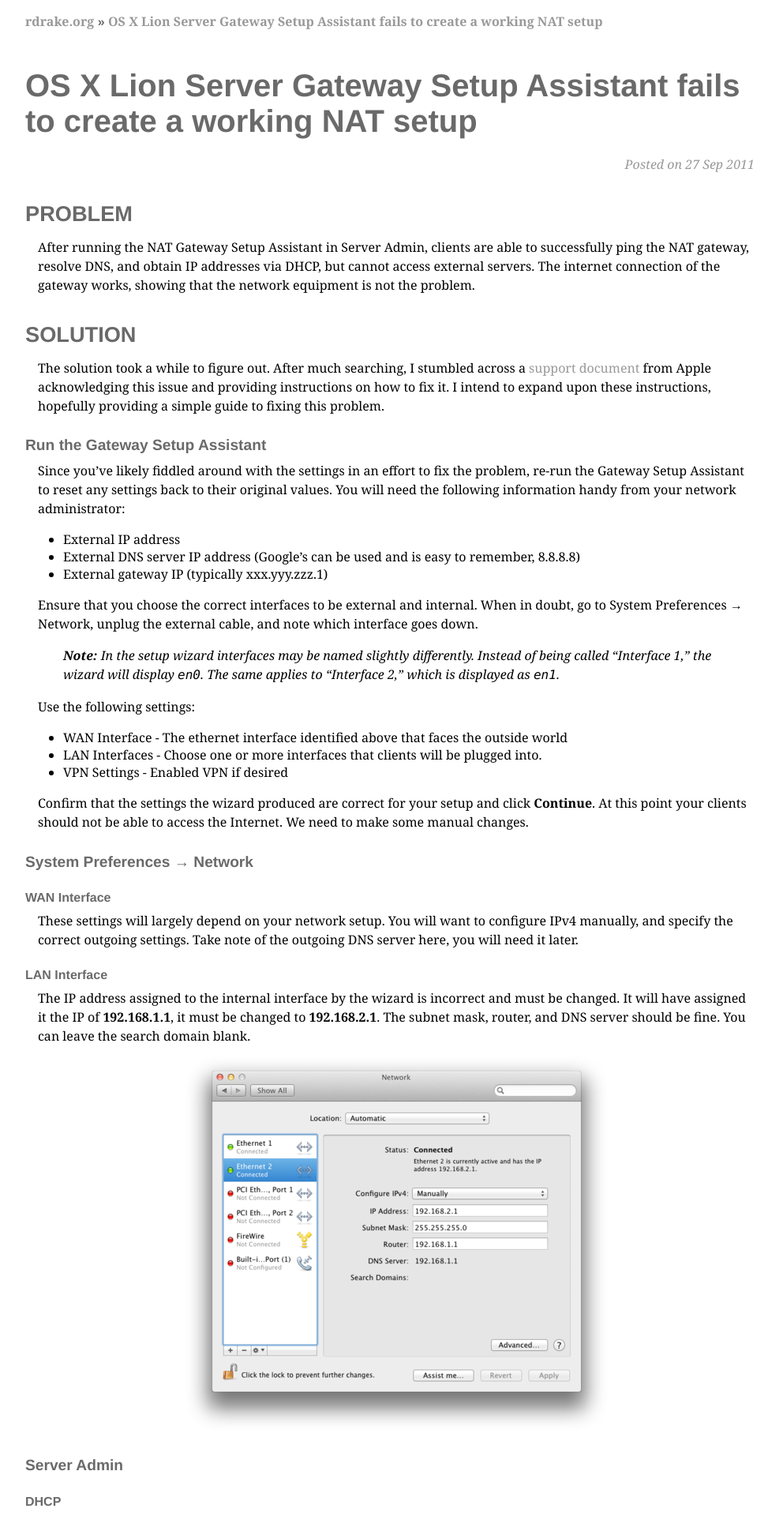
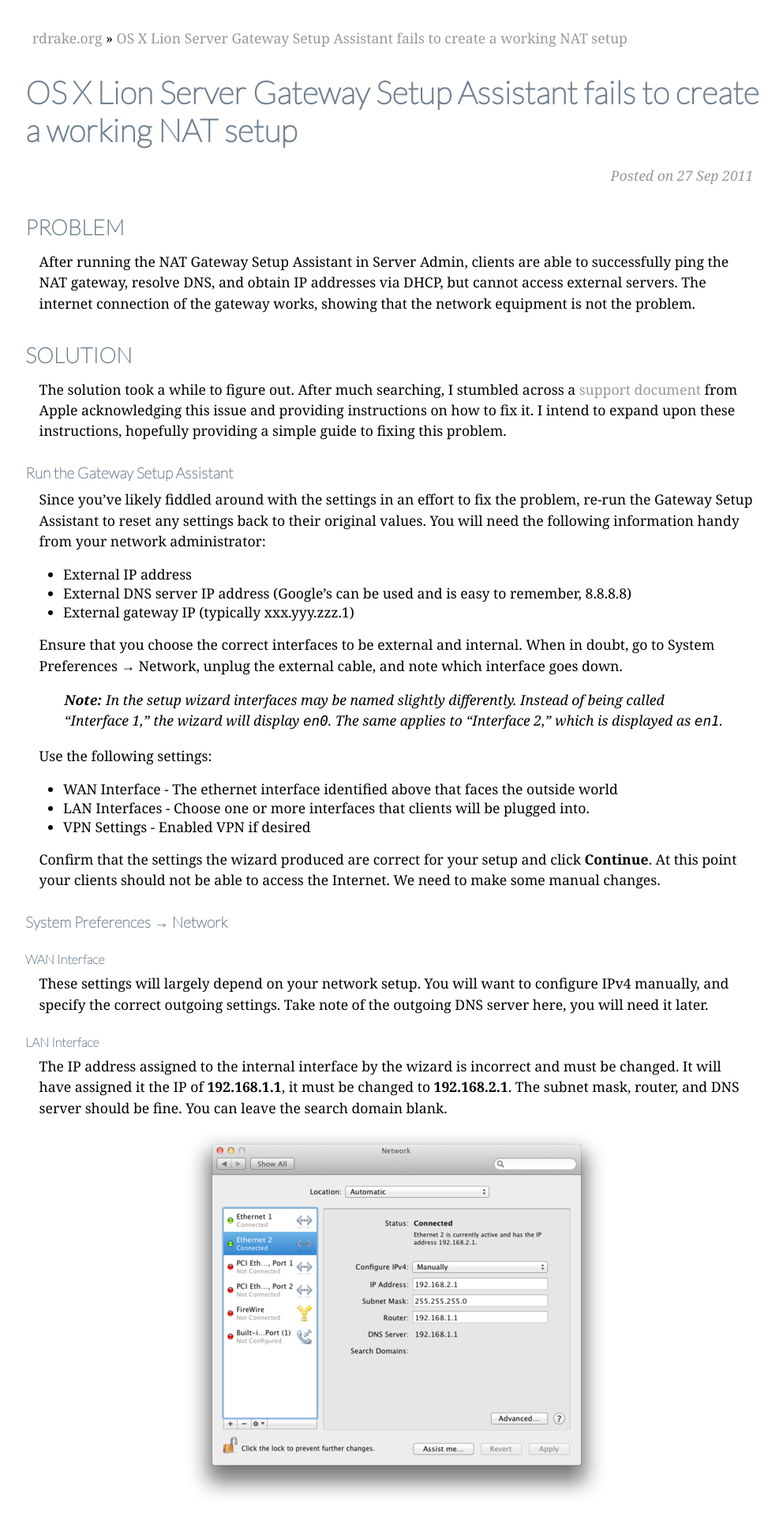
Before and after one commit to rdrake/rdrake.github.com, a Jekyll site: the page built from _posts/2011-09-27-osx-server-nat-gateway-woes.md, in a window 1280 px wide. Shown: the top 1920 px of the page at 79% size, without its empty margins (128-1120 px from the left). Built offline with Jekyll 4.4.1, drawn with Linux system fonts in a browser that asks for light colours; some web fonts are replaced; comment, search, counter and statistics services are not loaded.

Commit message:
More tweaks.

```diff
--- a/_layouts/default.html
+++ b/_layouts/default.html
@@ -11,16 +11,14 @@
 		<link rel="stylesheet" type="text/css" href="/assets/css/960gs/960_12_col.css">
 		<!-- OM NOM NOM FONTS -->
 		<link rel="stylesheet" type="text/css" href="http://fonts.googleapis.com/css?family=Goudy+Bookletter+1911">
-		<link rel="stylesheet" type="text/css" href="http://fonts.googleapis.com/css?family=Raleway:100">
-		<link rel="stylesheet" type="text/css" href="http://fonts.googleapis.com/css?family=Marvel">
+		<link rel="stylesheet" type="text/css" href="http://fonts.googleapis.com/css?family=Lato:100">
 		<link rel="stylesheet" type="text/css" href="http://fonts.googleapis.com/css?family=Inconsolata">
 		<link rel="stylesheet" type="text/css" href="/assets/css/style.css" />
 		<script src="/assets/js/anal.js"></script>
 	</head>
 	<body class="container_12">
 		<header class="alpha grid_12 omega">
-		<h1><a href="/">rdrake.org</a> &#187; <a href="{{ page.url }}">{{ page.title }}</a></h1>
-			<hr />
+			<p><a href="/">rdrake.org</a> &#187; <a href="{{ page.url }}">{{ page.title }}</a></p>
 		</header>
 		<section id="content" class="alpha grid_12 omega">
 			<h1 id="title">{{ page.title }}</h1>
--- a/assets/css/style.css
+++ b/assets/css/style.css
@@ -6,8 +6,8 @@
 
 /* Fonts and stuff */
 h1, h2, h3, h4, h5, h6 {
-	font-family: "Marvel", Helvetica, Arial, sans-serif;
-	color: #6a6a6a;
+	font-family: Lato, Helvetica, Arial, sans-serif;
+	color: #708090;
 }
 
 p, li, a {
@@ -70,9 +70,15 @@ ul, ol {
 pre {
 	margin: 0.5em 2em 0.5em 2em;
 	padding: 1em;
-	border: 1px solid black;
+	border: 1px dashed #708090;
 	overflow: auto;
 	background-color: #eee;
+	font-weight: normal!important;
+	color: #777;
+}
+
+p, li {
+	font-size: 1.1em;
 }
 
 footer {
@@ -81,26 +87,20 @@ footer {
 
 footer h3 {
 	font-variant: small-caps;
+	font-family: sans-serif;
 	width: 100%;
 	border-bottom: 1px solid #ddd;
 	margin-bottom: 1em;
+	color: #000;
 }
 
 a {
 	text-decoration: none;
 }
 
-/* Somewhat nicer code display */
-/*pre {
-	display: block;
-	font-family: Consolas, Inconsolas, monospace;
-	overflow: auto;
-	border: 1px solid #ccc;
-	background-color: #eee;
-	padding: 10px;
-	margin: 1em 0 1em 0;
-	font-weight: normal!important;
-}*/
+header p {
+	margin: 2em 0 -1em -0.5em;
+}
 
 /* Take care of a case where the content (image, code, etc.) overflows */
 #content {
```
